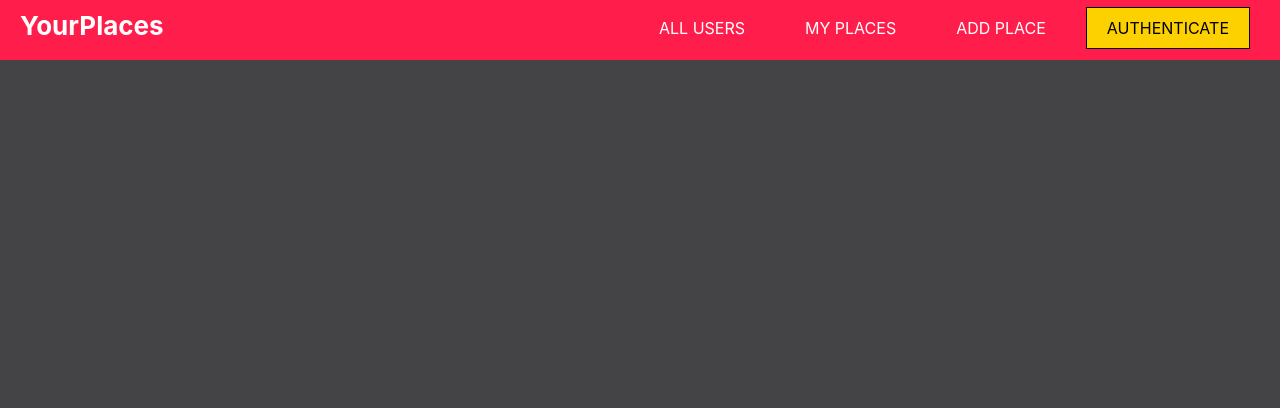
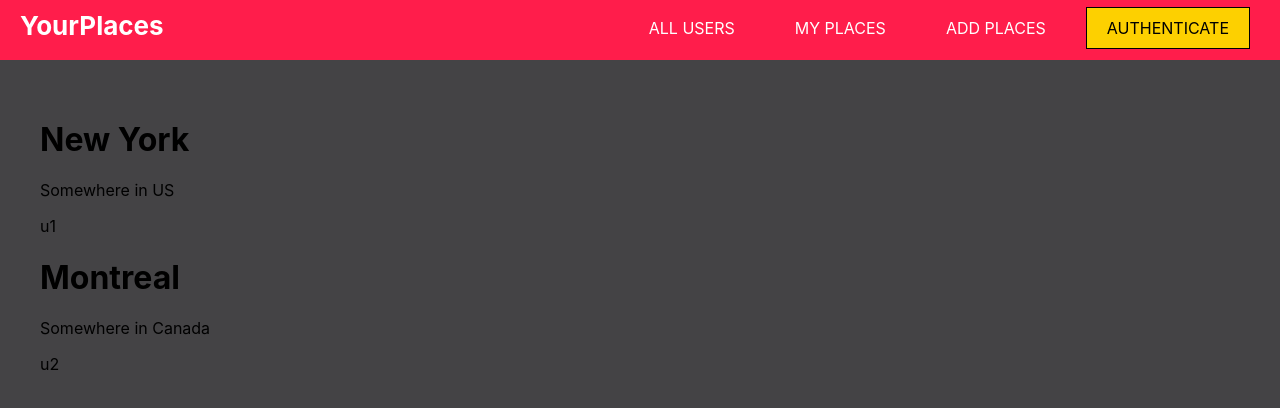
Before and after one commit to G3nK3n/MERN_Projects, a React (Create React App) app in the folder react-login/: page /u1/places in a window 1280 px wide. Shown: the top 408 px of the page. Built offline with nearby package versions, Linux system fonts and the light colour scheme.

Commit message:
Added Users and Places components

```diff
--- a/react-login/src/Components/Header/Header.js
+++ b/react-login/src/Components/Header/Header.js
@@ -12,7 +12,7 @@ const Header = () => {
                 <ul>
                     <li><a href="#">All Users</a></li>
                     <li><a href="#">My Places</a></li>
-                    <li><a href="#">Add Place</a></li>
+                    <li><Link to={"/addplaces"}>Add Places</Link></li>
                     <li className={classes.Authenticate}><a href="#">Authenticate</a></li>
                 </ul>
             </div>
--- a/react-login/src/Components/Layout.js
+++ b/react-login/src/Components/Layout.js
@@ -4,6 +4,7 @@ import classes from './Layout.module.css';
 import Header from './Header/Header';
 import Form from './Form/Form';
 import Users from './Users/Users';
+import AddPlaces from './Places/AddPlaces';
 
 import {Routes, Route} from 'react-router-dom';
 
@@ -14,6 +15,7 @@ const Layout = () => {
             <Routes>
                 <Route exact path="/" element={<Users />} />
                 <Route exact path="/signup" element={<Form />} />
+                <Route exact path="/:userid/places" element={<AddPlaces />} />
             </Routes>
         </div>
     )
--- /dev/null
+++ b/react-login/src/Components/Places/AddPlaces.js
@@ -0,0 +1,28 @@
+import React from "react";
+
+import PlaceList from './PlaceList';
+
+const AddPlaces = () => {
+
+    //Dummy users for now
+    const DUMMY_PLACES=[
+        {
+            id: 'p1',
+            place: 'New York',
+            address: 'Somewhere in US',
+            creator: 'u1'
+        },
+        {
+            id: 'p2',
+            place: 'Montreal',
+            address: 'Somewhere in Canada',
+            creator: 'u2'
+        }
+    ];
+
+    return(
+        <PlaceList items={DUMMY_PLACES} />
+    )
+}
+
+export default AddPlaces;
--- /dev/null
+++ b/react-login/src/Components/Places/PlaceItem.js
@@ -0,0 +1,13 @@
+import React from "react";
+
+const PlaceItem = (props) => {
+    return(
+        <div>
+            <h1>{props.place}</h1>
+            <p>{props.address}</p>
+            <p>{props.creator}</p>
+        </div>
+    )
+}
+
+export default PlaceItem;
--- /dev/null
+++ b/react-login/src/Components/Places/PlaceList.js
@@ -0,0 +1,26 @@
+import React from "react";
+import PlaceItem from './PlaceItem';
+
+const PlaceList = (props) => {
+
+    if(props.items.length===0) {
+        return(
+            <div>
+                <h1>No places found!</h1>
+            </div>
+        )
+    }
+
+    return (
+        <div>
+            <ul>
+                {props.items.map(eachPlace => {
+                    return <PlaceItem key={eachPlace.id} id={eachPlace.id} place={eachPlace.place} address={eachPlace.address} creator={eachPlace.creator}/>
+                })}
+            </ul>
+        </div>
+    )
+
+}
+
+export default PlaceList;
--- a/react-login/src/Components/Users/Users.js
+++ b/react-login/src/Components/Users/Users.js
@@ -1,13 +1,19 @@
 import React from "react";
 import UsersList from './UsersList';
 
+
+// This component will return the UserList component.
 const Users = () => {
 
     //Dummy users for now
     const DUMMY_USERS=[
         {
-            id: '1',
+            id: 'u1',
             name: 'Ken'
+        },
+        {
+            id: 'u2',
+            name: 'Kev'
         }
     ];
 
--- a/react-login/src/Components/Users/UsersItem.js
+++ b/react-login/src/Components/Users/UsersItem.js
@@ -1,12 +1,18 @@
 import React from "react";
 import classes from './UsersItem.module.css';
 
+import { Link } from 'react-router-dom';
 
+// This component outputs the information provided of each user, using the props to access the dummy array
 const UsersItem = props => {
     return(
         <div className={classes.UsersItem}>
-            <h1>Name: {props.name}</h1>
-            <p>His ID is: {props.id}</p>
+            <Link to={`/${props.id}/places`}>
+                <div>
+                    <h1>Name: {props.name}</h1>
+                    <p>His ID is: {props.id}</p>
+                </div>
+            </Link>
         </div>
     )
 }
--- a/react-login/src/Components/Users/UsersItem.module.css
+++ b/react-login/src/Components/Users/UsersItem.module.css
@@ -5,3 +5,8 @@
     margin: auto;
     text-align: center;
 }
+
+.UsersItem a {
+    text-decoration: none;
+    color: black;
+}
--- a/react-login/src/Components/Users/UsersList.js
+++ b/react-login/src/Components/Users/UsersList.js
@@ -2,7 +2,7 @@
 import React from "react";
 import UsersItem from './UsersItem';
 
-
+//This class shows the list of Users
 const UsersList = props => {
     // This checks if there are any users in the array, hence the length
     if(props.items.length === 0) {
```
Also changed, not shown: react-login/src/Components/Places/AddPlaces.module.css (added), react-login/src/Components/Places/PlaceItem.module.css (added), react-login/src/Components/Places/PlaceList.module.css (added).
